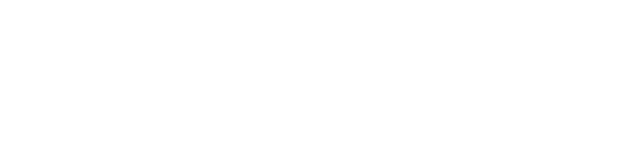
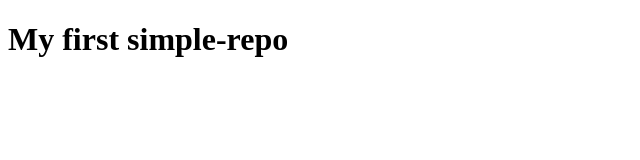
Before and after one commit to alexisuwimana/simple-repo, a plain HTML site: page index.html in a window 1280 px wide. Shown: the whole page, without its empty margins (0-640 px from the left). Drawn offline with Linux system fonts and the light colour scheme.

Commit message:
introduction to body repo2

```diff
--- a/index.html
+++ b/index.html
@@ -5,4 +5,7 @@
             my first repo
         </title>
     </header>
+    <body>
+        <h1>My first simple-repo</h1>
+    </body>
 </html>
```
